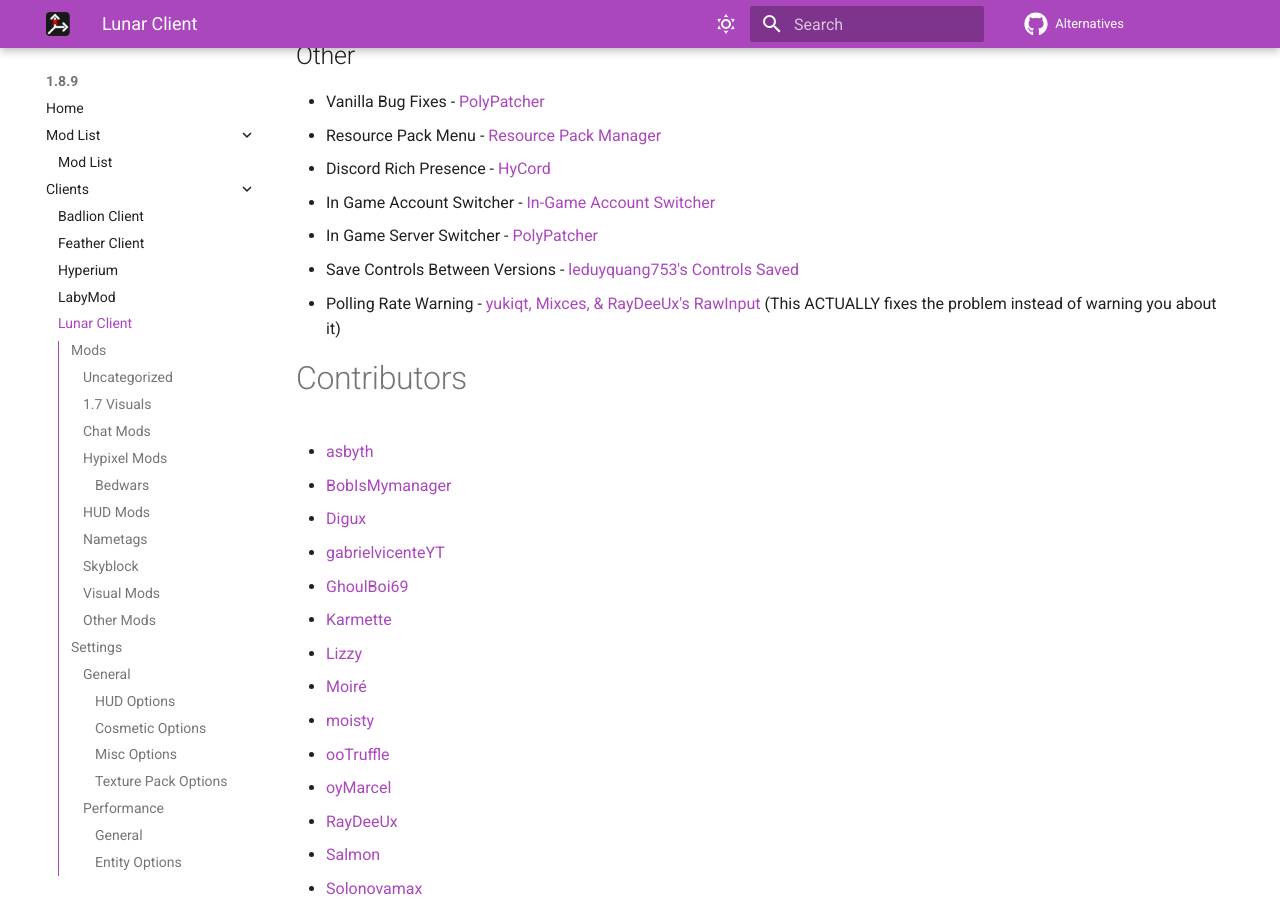
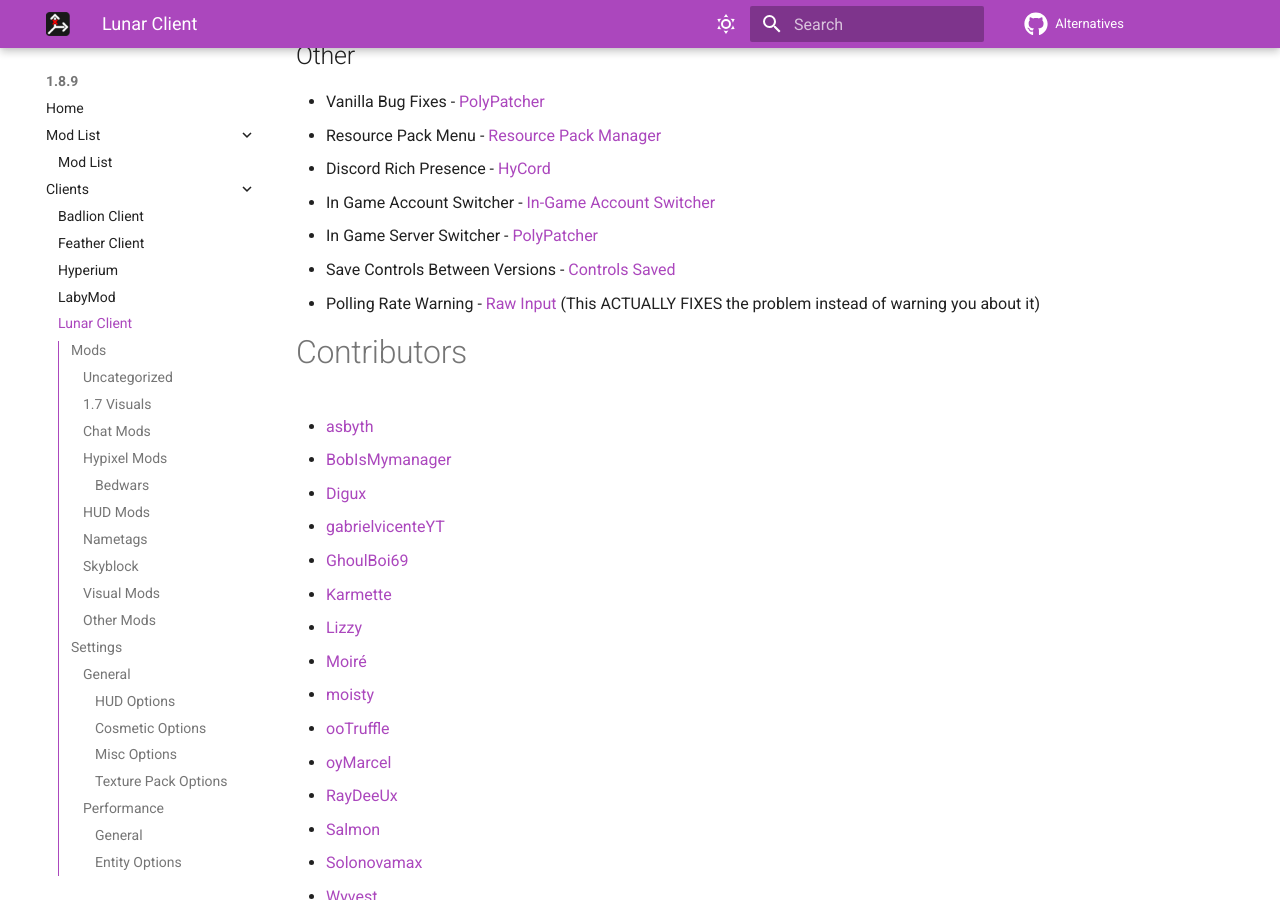
Before and after one commit to MicrocontrollersDev/Alternatives, an MkDocs documentation site: the page built from docs/1.8.9/lunar_client.md, in a window 1280 px wide and 900 px high, scrolled down 5776 px. Built offline with MkDocs 1.6.1 and Material for MkDocs 9.7.7, drawn with Linux system fonts in a browser that asks for light colours; comment, search, counter and statistics services are not loaded.

Commit message:
replace older raw input mod with newer one

```diff
--- a/docs/1.8.9/lunar_client.md
+++ b/docs/1.8.9/lunar_client.md
@@ -195,8 +195,8 @@
 * Discord Rich Presence - [HyCord](https://github.com/DeDiamondPro/HyCord/releases/latest)
 * In Game Account Switcher - [In-Game Account Switcher](https://modrinth.com/mod/in-game-account-switcher)
 * In Game Server Switcher - [PolyPatcher](https://modrinth.com/mod/patcher)
-* Save Controls Between Versions - [leduyquang753's Controls Saved](https://hypixel.net/threads/forge-1-8-9-controls-saved-%E2%80%93-save-controls-as-presets.2010689)
-* Polling Rate Warning - [yukiqt, Mixces, & RayDeeUx's RawInput](https://github.com/RayDeeUx/RawInput-1.8.9/releases/latest) (This ACTUALLY fixes the problem instead of warning you about it)
+* Save Controls Between Versions - [Controls Saved](https://hypixel.net/threads/forge-1-8-9-controls-saved-%E2%80%93-save-controls-as-presets.2010689)
+* Polling Rate Warning - [Raw Input](https://modrinth.com/mod/rawinput) (This ACTUALLY FIXES the problem instead of warning you about it)
 
 # Contributors
 
```
Also changed, not shown: docs/1.8.9/modlist.md (+1 -1 lines).
